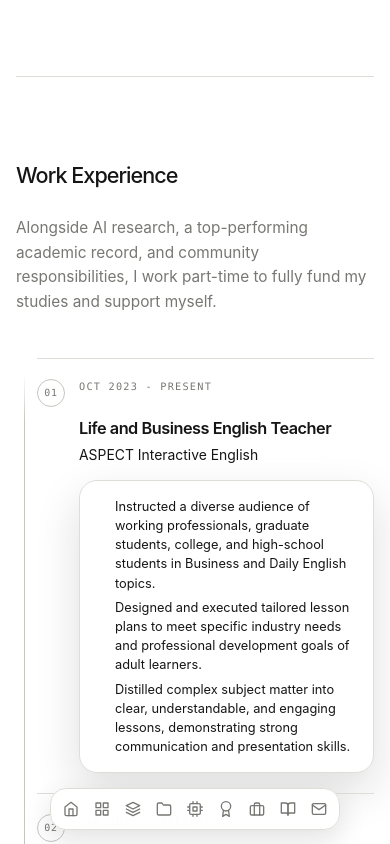
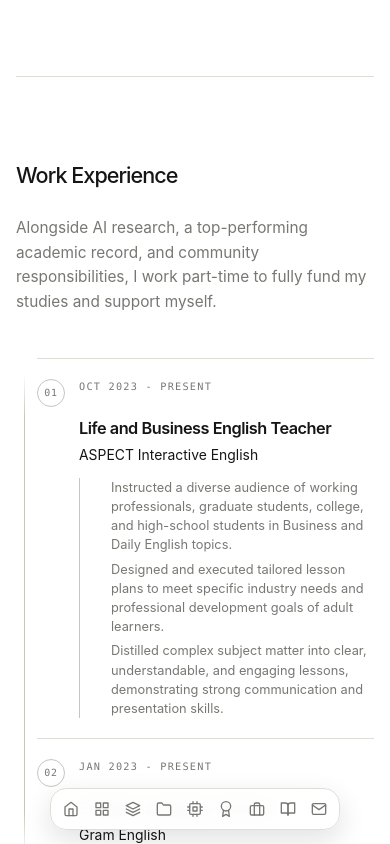
Before and after one commit to mendresvon/von-portfolio-v2, a Next.js app: page / in a window 390 px wide. Both pictures are taken after a click on the heading 205 px from the left and 8328 px from the top of the page. Shown: the part 7906-8750 px from the top of the page. Built offline with nearby package versions, Linux system fonts and the light colour scheme.

Commit message:
feat: refine portfolio interactions

```diff
--- a/src/app/globals.css
+++ b/src/app/globals.css
@@ -970,7 +970,7 @@ textarea {
   border-left: 2px solid var(--line-strong);
   background: var(--wash);
   text-align: left;
-  transition: background 180ms ease, box-shadow 180ms ease;
+  transition: background 300ms ease-in-out, box-shadow 300ms ease-in-out;
 }
 
 .filmfolio-note .eyebrow {
@@ -1017,7 +1017,12 @@ textarea {
   font-size: 0.82rem;
   line-height: 1.65;
   opacity: 0;
-  transition: max-height 260ms ease, margin 180ms ease, opacity 180ms ease;
+  transform: translateY(-4px);
+  transition:
+    max-height 420ms cubic-bezier(0.22, 0.61, 0.36, 1),
+    margin 300ms ease,
+    opacity 280ms ease,
+    transform 300ms ease;
 }
 
 .filmfolio-note.is-expanded {
@@ -1029,6 +1034,7 @@ textarea {
   max-height: 20rem;
   margin-top: 12px;
   opacity: 1;
+  transform: translateY(0);
 }
 
 .research-layout {
@@ -1197,26 +1203,40 @@ textarea {
   font-size: 0.87rem;
 }
 
-.experience-popover {
-  position: absolute;
-  z-index: 4;
-  top: calc(100% - 2px);
-  right: 0;
-  width: min(360px, calc(50% - 34px));
-  padding: 19px 21px;
-  border: 1px solid var(--line);
-  border-radius: 18px;
-  background: var(--paper);
-  box-shadow: 0 18px 45px rgba(20, 20, 18, 0.14);
+.experience-detail-row {
+  display: grid;
+  grid-template-columns: minmax(0, 1fr) 46px minmax(0, 1fr);
+  column-gap: 22px;
+  max-height: 0;
+  margin-top: 0;
+  overflow: hidden;
   opacity: 0;
   visibility: hidden;
   pointer-events: none;
-  transform: translateY(-5px);
-  transition: opacity 180ms ease, visibility 180ms ease, transform 180ms ease;
-}
-
-.experience-node:hover .experience-popover,
-.experience-node[open] .experience-popover {
+  transform: translateY(-3px);
+  transition:
+    max-height 360ms cubic-bezier(0.22, 0.61, 0.36, 1),
+    margin 240ms ease,
+    opacity 240ms ease,
+    transform 240ms ease,
+    visibility 240ms ease;
+}
+
+.experience-popover {
+  position: relative;
+  grid-column: 3;
+  justify-self: start;
+  width: min(360px, 100%);
+  margin: 0;
+  padding: 0 0 0 16px;
+  border-left: 1px solid var(--line-strong);
+  color: var(--muted);
+}
+
+.experience-node:hover .experience-detail-row,
+.experience-node[open] .experience-detail-row {
+  max-height: 18rem;
+  margin-top: 12px;
   opacity: 1;
   visibility: visible;
   pointer-events: auto;
@@ -1235,8 +1255,8 @@ textarea {
 }
 
 .experience-node:nth-child(even) .experience-popover {
-  right: auto;
-  left: 0;
+  grid-column: 1;
+  justify-self: end;
 }
 
 .experience-row {
@@ -1799,7 +1819,7 @@ textarea {
 .contact-fields {
   display: grid;
   grid-template-columns: 1fr 1fr;
-  gap: 18px 14px;
+  gap: 12px 14px;
 }
 
 .contact-section {
@@ -1834,14 +1854,59 @@ textarea {
 
 .contact-form input,
 .contact-form textarea {
-  padding: 17px 16px;
+  height: 62px;
+  padding: 25px 16px 9px;
   border: 0;
   border-radius: 14px;
   background: var(--wash);
+  font-size: 0.94rem;
+}
+
+.contact-form .contact-field {
+  position: relative;
+  display: block;
+  color: var(--muted);
+  font-size: 0.75rem;
+}
+
+.contact-field > span {
+  position: absolute;
+  z-index: 1;
+  top: 50%;
+  left: 16px;
+  color: var(--muted);
+  font-size: 0.9rem;
+  line-height: 1;
+  pointer-events: none;
+  transform: translateY(-50%);
+  transition: top 200ms ease, font-size 200ms ease, transform 200ms ease;
+}
+
+.contact-field input::placeholder,
+.contact-field textarea::placeholder {
+  color: transparent;
+}
+
+.contact-field:focus-within {
+  border-radius: 14px;
+  box-shadow: 0 0 0 1px var(--line-strong);
+}
+
+.contact-field:focus-within > span,
+.contact-field input:not(:placeholder-shown) + span,
+.contact-field textarea:not(:placeholder-shown) + span {
+  top: 11px;
+  font-size: 0.62rem;
+  transform: none;
 }
 
 .contact-form textarea {
-  min-height: 180px;
+  min-height: 142px;
+}
+
+.contact-message-field > span {
+  top: 18px;
+  transform: none;
 }
 
 .contact-submit-row {
@@ -1853,10 +1918,11 @@ textarea {
 
 .send-button {
   margin-top: 0;
-  padding: 11px 17px;
+  padding: 8px 13px;
   border: 0;
   border-radius: 999px;
   background: var(--wash);
+  font-size: 0.9rem;
 }
 
 .enter-hint {
@@ -2163,13 +2229,22 @@ textarea {
     font-size: 1.02rem;
   }
 
+  .experience-detail-row {
+    display: block;
+    margin: 0 0 0 42px;
+  }
+
   .experience-popover,
   .experience-node:nth-child(even) .experience-popover {
-    position: static;
     width: auto;
-    margin: 14px 0 0 42px;
-    padding: 16px 18px;
-    transform: none;
+    grid-column: auto;
+    justify-self: start;
+    padding-left: 14px;
+  }
+
+  .experience-node:hover .experience-detail-row,
+  .experience-node[open] .experience-detail-row {
+    margin-top: 12px;
   }
 
   .stack-row {
--- a/src/components/core_portfolio.tsx
+++ b/src/components/core_portfolio.tsx
@@ -732,8 +732,10 @@ export default function CorePortfolio() {
                     <span className="experience-company">{job.company}</span>
                   </span>
                 </summary>
-                <div className="experience-popover">
-                  <ul>{job.description.map((item) => <li key={item}>{item}</li>)}</ul>
+                <div className="experience-detail-row">
+                  <div className="experience-popover">
+                    <ul>{job.description.map((item) => <li key={item}>{item}</li>)}</ul>
+                  </div>
                 </div>
               </motion.details>
             ))}
@@ -782,13 +784,22 @@ export default function CorePortfolio() {
 
           <form className="contact-form" onSubmit={handleSubmit}>
             <div className="contact-fields">
-              <label><span>Name</span><input name="name" type="text" placeholder="Your name" required /></label>
-              <label><span>Email</span><input name="email" type="email" placeholder="you@example.com" required /></label>
-              <label><span>Message</span><textarea name="message" placeholder="What would you like to talk about?" rows={4} required /></label>
+              <label className="contact-field">
+                <input name="name" type="text" autoComplete="name" placeholder=" " required />
+                <span>Name</span>
+              </label>
+              <label className="contact-field">
+                <input name="email" type="email" autoComplete="email" placeholder=" " required />
+                <span>Email</span>
+              </label>
+              <label className="contact-field contact-message-field">
+                <textarea name="message" placeholder=" " rows={4} required />
+                <span>Message</span>
+              </label>
             </div>
             <div className="contact-submit-row">
               <button className="send-button" type="submit" disabled={formState === "sending"}>
-                {formState === "sending" ? "Sending…" : formState === "sent" ? <><FaCheck /> {copy.sent}</> : formState === "error" ? "Something went wrong" : <>{copy.send} <FiArrowUpRight /></>}
+                {formState === "sending" ? "Sending…" : formState === "sent" ? <><FaCheck /> {copy.sent}</> : formState === "error" ? "Something went wrong" : copy.send}
               </button>
               <span className="enter-hint">or ↵ Enter to send</span>
             </div>
```
